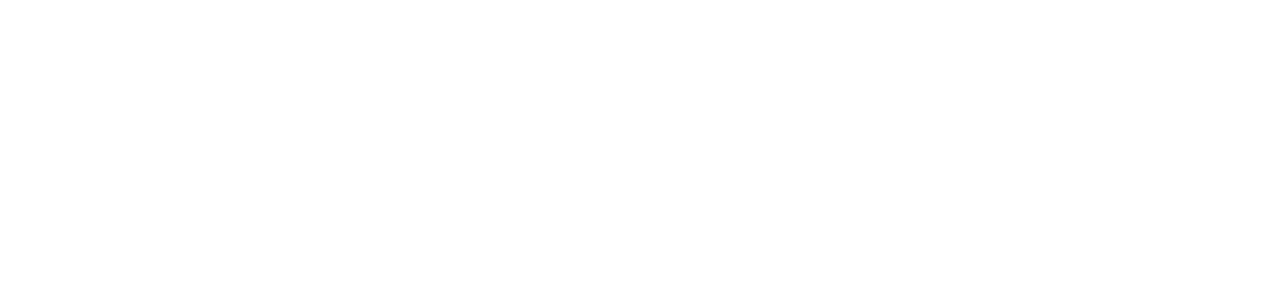
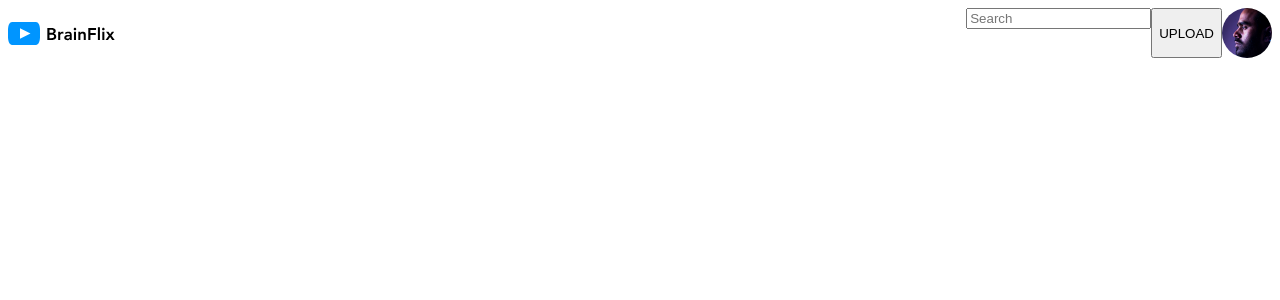
Before and after one commit to ifechukwu123/ifechukwu-onuorah-brainflix, a React (Vite) app: page / in a window 1280 px wide. Shown: the top 300 px of the page. Built offline with nearby package versions, Linux system fonts and the light colour scheme.

Commit message:
Create basic structure for Header component & changes for screen sizes

```diff
--- a/src/App.jsx
+++ b/src/App.jsx
@@ -1,7 +1,12 @@
 import "./App.scss";
+import Header from "./components/Header/Header";
 
 function App() {
-	return <></>;
+	return (
+		<>
+			<Header />
+		</>
+	);
 }
 
 export default App;
--- /dev/null
+++ b/src/components/Header/Header.jsx
@@ -0,0 +1,21 @@
+import "./Header.scss";
+import BrainFlixLogo from "../../assets/Logo/BrainFlix-logo.svg";
+import avatar from "../../assets/images/Mohan-muruge.jpg";
+
+function Header() {
+	return (
+		<header className="header">
+			<img src={BrainFlixLogo} className="header__logo" />
+			<div className="header-container">
+				<div className="header__search">
+					<input type="text" className="header__input" placeholder="Search" />
+					<img src={avatar} className="header__avatar header__avatar--one" />
+				</div>
+				<button className="header__button">upload</button>
+				<img src={avatar} className="header__avatar header__avatar--two" />
+			</div>
+		</header>
+	);
+}
+
+export default Header;
--- /dev/null
+++ b/src/components/Header/Header.scss
@@ -0,0 +1,46 @@
+@use "../../styles/partials/mixins" as *;
+
+.header {
+	display: flex;
+	flex-direction: column;
+	align-items: center;
+
+	@include tablet {
+		flex-direction: row;
+		justify-content: space-between;
+	}
+
+	&-container {
+		@include tablet {
+			display: flex;
+		}
+	}
+
+	&__avatar {
+		width: 3.125rem;
+		height: 3.125rem;
+		border-radius: 50%;
+		object-fit: cover;
+		object-position: 25%;
+		//margin-top: 1.75rem;
+		//background-color: $secondary-color-Mercury;
+
+		&--one {
+			@include tablet {
+				display: none;
+			}
+		}
+
+		&--two {
+			display: none;
+
+			@include tablet {
+				display: unset;
+			}
+		}
+	}
+
+	&__button {
+		text-transform: uppercase;
+	}
+}
--- a/src/styles/partials/_global.scss
+++ b/src/styles/partials/_global.scss
@@ -1,6 +1,6 @@
 @use "./typography";
 
 * {
-	font-family: "Avenir";
+	font-family: "Avenir"; //add alternate font
 	box-sizing: border-box;
 }
--- a/src/styles/partials/_variables.scss
+++ b/src/styles/partials/_variables.scss
@@ -0,0 +1,13 @@
+//colours
+$primary-BrainFlix-Black: #323232;
+$primary-BrainFlix-Blue: #0095ff;
+$primary-Silver: #afafaf;
+$primary-White: #ffffff;
+$secondary-BrainFlix-DarkBlack: #000000;
+$secondary-BrainFlix-DarkBlue: #0065ad;
+$secondary-Mercury: #e1e1e1;
+$secondary-Alabaster: #fafafa;
+
+//screen sizes
+$tablet-breakpoint: 768px;
+$desktop-breakpoint: 1280px;
```
